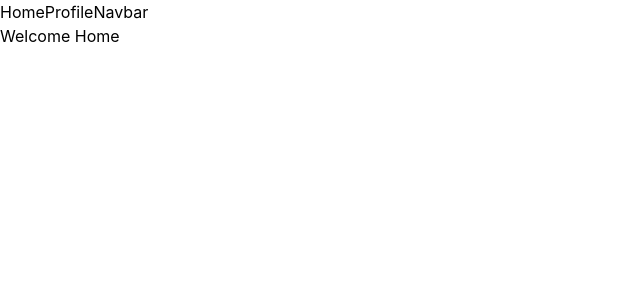
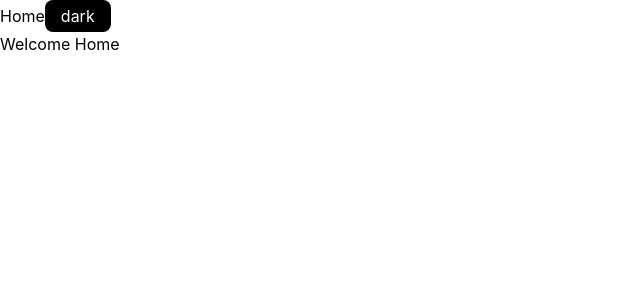
Before and after one commit to Hary300/Practice-React-TypeScript-Phase-4, a React (Vite) app: page / in a window 1280 px wide. Shown: the top 300 px of the page, without its empty margins (0-640 px from the left). Built offline with nearby package versions, Linux system fonts and the light colour scheme.

Commit message:
topic 2: useContext

```diff
--- a/src/App.tsx
+++ b/src/App.tsx
@@ -1,23 +1,20 @@
 import { Link, Route, Routes } from 'react-router-dom';
-import Profile from './components/Profile';
-import { RoleProvider } from './context/RoleProvider';
 import Home from './pages/Home';
-import Navbar from './components/Navbar';
+import ThemeProvider from './contexts/theme/ThemeProvider';
+import ThemeButton from './components/ThemeButton';
 
 function App() {
   return (
-    <RoleProvider>
-      <Link to={'/'}>Home</Link>
-      <Link to={'/profile'}>Profile</Link>
-      <Link to={'/navbar'}>Navbar</Link>
+    <ThemeProvider>
+      <div className='dark:text-white dark:bg-black h-screen'>
+        <Link to={'/'}>Home</Link>
+        <ThemeButton />
 
-      <Routes>
-        <Route path='/' element={<Home />} />
-        <Route path='/profile' element={<Profile />} />
-
-        <Route path='/navbar' element={<Navbar />} />
-      </Routes>
-    </RoleProvider>
+        <Routes>
+          <Route path='/' element={<Home />} />
+        </Routes>
+      </div>
+    </ThemeProvider>
   );
 }
 
--- /dev/null
+++ b/src/components/ThemeButton.tsx
@@ -0,0 +1,14 @@
+import useTheme from '../contexts/theme/useTheme';
+
+export default function ThemeButton() {
+  const { theme, toggleTheme } = useTheme();
+
+  return (
+    <button
+      onClick={toggleTheme}
+      className={`px-4 py-1 rounded-lg cursor-pointer ${theme === 'light' ? 'bg-black text-white' : 'bg-white text-black'}`}
+    >
+      {theme === 'light' ? 'dark' : 'light'}
+    </button>
+  );
+}
--- /dev/null
+++ b/src/contexts/theme/ThemeContext.ts
@@ -0,0 +1,9 @@
+import { createContext } from 'react';
+import type { Theme } from '../../types/Theme';
+
+type ThemeContextType = {
+  theme: Theme;
+  toggleTheme: () => void;
+};
+
+export const ThemeContext = createContext<ThemeContextType | null>(null);
--- /dev/null
+++ b/src/contexts/theme/ThemeProvider.tsx
@@ -0,0 +1,30 @@
+import { useEffect, useState } from 'react';
+import { ThemeContext } from './ThemeContext';
+import type { Theme } from '../../types/Theme';
+
+type ThemeProviderProps = {
+  children: React.ReactNode;
+};
+
+export default function ThemeProvider({ children }: ThemeProviderProps) {
+  const [theme, setTheme] = useState<Theme>('light');
+
+  useEffect(() => {
+    const root = document.documentElement.classList;
+    if (theme === 'dark') {
+      root.add('dark');
+    } else {
+      root.remove('dark');
+    }
+  }, [theme]);
+
+  function toggleTheme() {
+    setTheme((prev) => (prev === 'light' ? 'dark' : 'light'));
+  }
+
+  return (
+    <ThemeContext.Provider value={{ theme, toggleTheme }}>
+      {children}
+    </ThemeContext.Provider>
+  );
+}
--- /dev/null
+++ b/src/contexts/theme/useTheme.ts
@@ -0,0 +1,12 @@
+import { ThemeContext } from './ThemeContext';
+import { useContext } from 'react';
+
+export default function useTheme() {
+  const theme = useContext(ThemeContext);
+
+  if (!theme) {
+    throw new Error('useTheme must be used within ThemeProvider');
+  }
+
+  return theme;
+}
--- a/src/index.css
+++ b/src/index.css
@@ -1 +1,2 @@
 @import 'tailwindcss';
+@custom-variant dark (&:where(.dark, .dark *));
--- /dev/null
+++ b/src/types/Theme.ts
@@ -0,0 +1 @@
+export type Theme = 'dark' | 'light';
```
Also changed, not shown: src/contexts/RoleContext.ts (renamed from src/context/RoleContext.ts), src/contexts/RoleProvider.tsx (renamed from src/context/RoleProvider.tsx).
